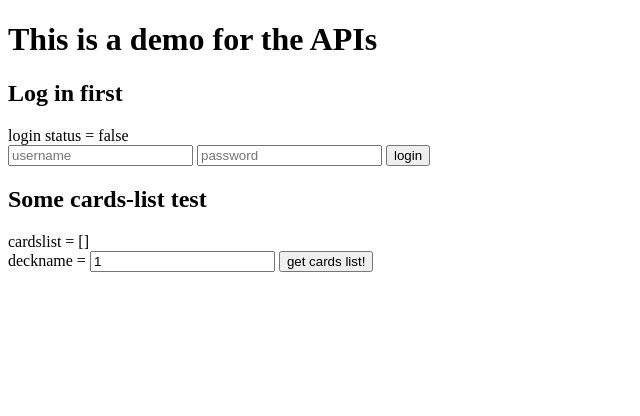
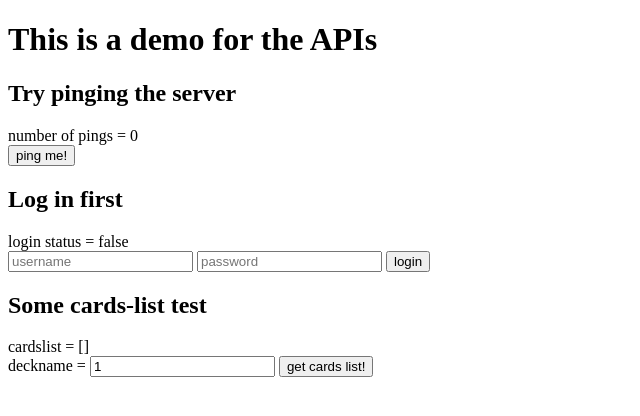
Before and after one commit to GrapesGoober/TodoCards-Project, a SvelteKit app in the folder TodoCards-FrontEnd/: page /api-demo in a window 1280 px wide. Shown: the top 416 px of the page, without its empty margins (0-640 px from the left). Built offline with nearby package versions, Linux system fonts and the light colour scheme.

Commit message:
Added ping counter debug API

```diff
--- a/TodoCards-FrontEnd/src/routes/api-demo/+page.svelte
+++ b/TodoCards-FrontEnd/src/routes/api-demo/+page.svelte
@@ -1,9 +1,13 @@
 <script>
     import CardTemplateApi from "./CardTemplateAPI.svelte";
+    import PingTemplate from "./PingTemplate.svelte";
     import UserTemplateApi from "./UserTemplateAPI.svelte";
 </script>
 
 <h1>This is a demo for the APIs</h1>
+
+<h2>Try pinging the server</h2>
+<PingTemplate></PingTemplate>
 
 <h2>Log in first</h2>
 <UserTemplateApi></UserTemplateApi>
--- /dev/null
+++ b/TodoCards-FrontEnd/src/routes/api-demo/PingTemplate.svelte
@@ -0,0 +1,21 @@
+<script>
+    let ping_count = 0
+    async function ping () {
+        const res = await fetch('http://127.0.0.1:5000/ping', {
+            method: "GET",
+            credentials: 'include',
+            headers: {
+                "Content-Type": "application/json"
+            },
+        })
+
+        const result = await res.json()
+        if (result.message == "pong"){
+            ping_count ++
+        }
+
+    }
+</script>
+
+number of pings = {ping_count} <br>
+<input type="button" value="ping me!" on:click={ping}>
```
